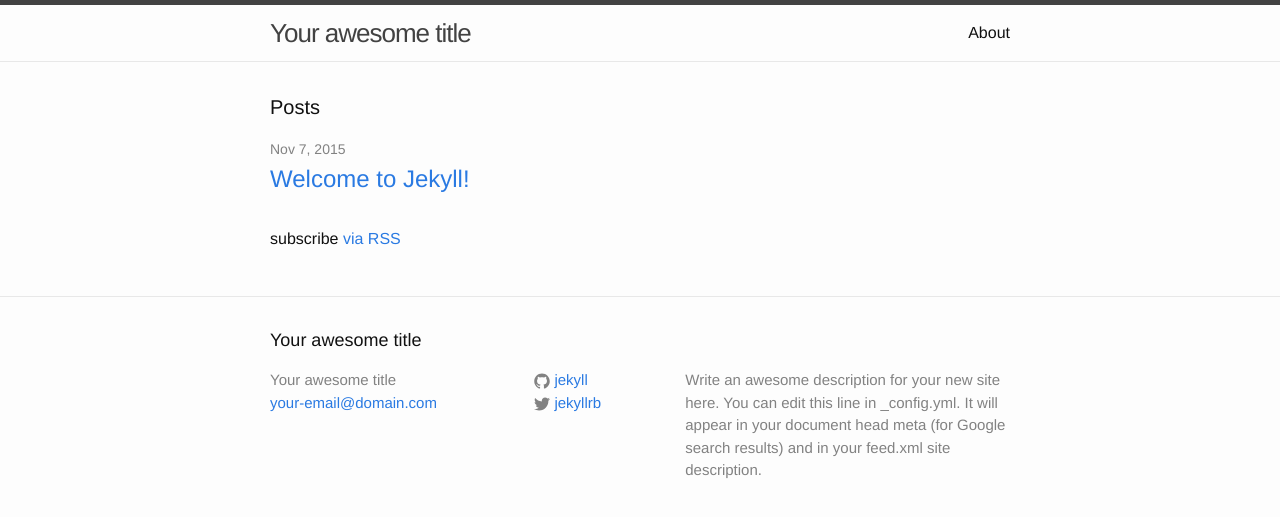
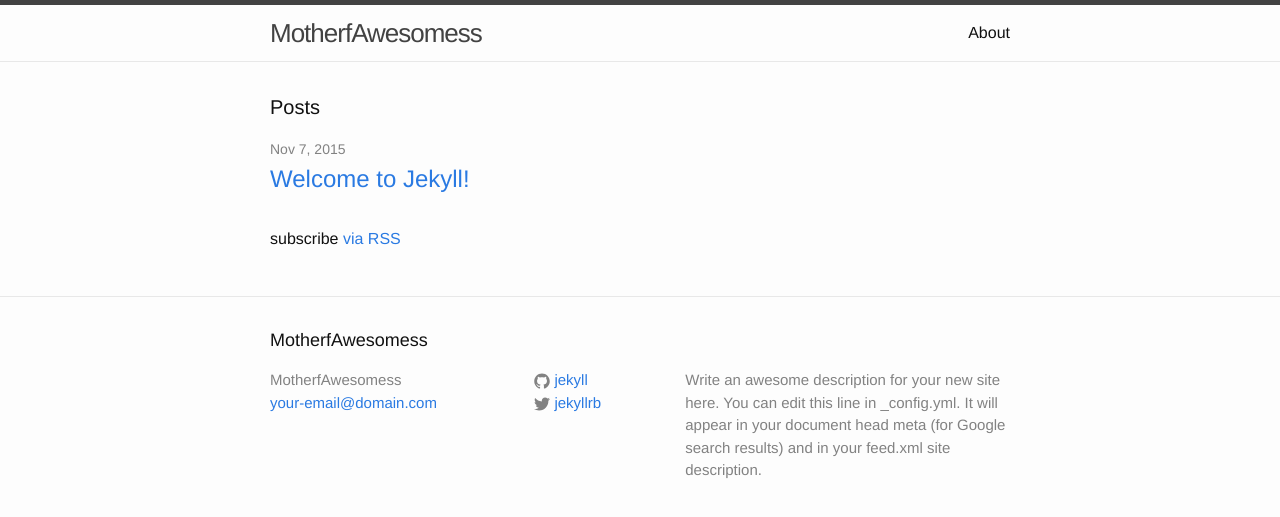
Before and after one commit to recioRaszak/recioraszak.github.io, a Jekyll site: the page built from index.html, in a window 1280 px wide. Shown: the top 517 px of the page. Built offline with Jekyll 4.4.1, drawn with Linux system fonts in a browser that asks for light colours.

Commit message:
another change

```diff
--- a/_config.yml
+++ b/_config.yml
@@ -1,5 +1,5 @@
 # Site settings
-title: Your awesome title
+title: MotherfAwesomess
 email: your-email@domain.com
 description: > # this means to ignore newlines until "baseurl:"
   Write an awesome description for your new site here. You can edit this
```
